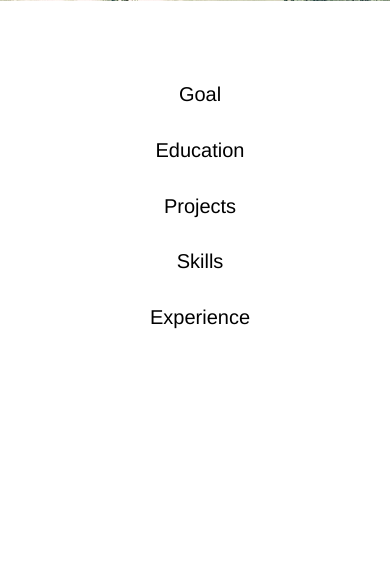
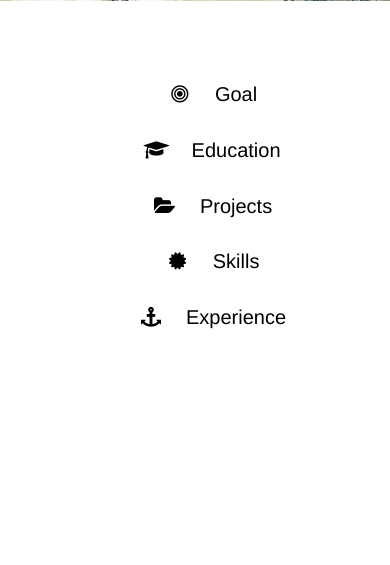
Before and after one commit to bluwaterdogz/web_des_resume, a PHP site: page / in a window 390 px wide; the page is wider, and only the part inside the window is pictured. Shown: the part 399-964 px from the top of that part. Run offline with PHP 8.4, Linux system fonts and the light colour scheme; some libraries are stand-ins or nearby versions.

Commit message:
Google Analytics and Navbar to Directive

```diff
--- a/css/main.css
+++ b/css/main.css
@@ -144,6 +144,12 @@ nav li:hover:after
 }
 nav img{
   margin-left:10%;
+}
+.navbar-link i{
+  width:16%;
+  margin-left: 2%;
+  text-align: center;
+
 }
 header
 {
--- a/index.html
+++ b/index.html
@@ -20,27 +23,30 @@
 	<link rel="stylesheet" href="css/hover.css">
 	<link rel="stylesheet" href="css/animate.css">
 
-		<link rel='shortcut icon' href='imgs/boozeico.png' type='image/x-icon'/ >
+	<link rel='shortcut icon' href='imgs/boozeico.png' type='image/x-icon' />
 	<link rel="stylesheet" href="css/main.css">
+	<!-- google analyitics -->
+	<script>
+		(function(i, s, o, g, r, a, m) {
+			i['GoogleAnalyticsObject'] = r;
+			i[r] = i[r] || function() {
+				(i[r].q = i[r].q || []).push(arguments)
+			}, i[r].l = 1 * new Date();
+			a = s.createElement(o),
+				m = s.getElementsByTagName(o)[0];
+			a.async = 1;
+			a.src = g;
+			m.parentNode.insertBefore(a, m)
+		})(window, document, 'script', '//www.google-analytics.com/analytics.js', 'ga');
 
+		ga('create', 'UA-71635535-1', 'auto');
+		ga('send', 'pageview');
+	</script>
 </head>
 
 <body ng-app="ResumeApp">
 
-		<div class="navCont">
-			<a href="" class="nav-link"><i class="fa fa-bars"></i></a>
-			<nav>
-				<img src="imgs/boozeico.png" alt="">
-				<ul>
-
-					<li class="hvr-sweep-to-right"><a href="#statement" class="navbar-link">Goal</a></li>
-					<li class = "hvr-sweep-to-right"><a href="#education" class="navbar-link">Education</a></li>
-					<li class = "hvr-sweep-to-right"><a href="#projects" class="navbar-link">Projects</a></li>
-					<li class = "hvr-sweep-to-right"><a href="#skills" class="navbar-link">Skills</a></li>
-					<li class = "hvr-sweep-to-right"><a href="#experience" class="navbar-link">Experience</a></li>
-				</ul>
-			</nav>
-		</div>
+	<nav-bar></nav-bar>
 
 	<div class="divider1 divider">
 		<h1>Brian Velasquez</h1>
@@ -49,13 +55,52 @@
 		</div>
 	</div>
 
+
+
 	<div id="statement" class="content">
 		<h2>My Web Design Experience</h2>
-			<hr width="80%" >
-			<p class="firstInfo">My name is Brian Velasquez and I am a junior frount end developer. I currently intern at a web design studio, and have taken several Web Design and Web Development classes both at cabrillo and online. These include classes in PHP, Web2py, Javascript (including several associated libraries and frameworks), HTML5/CSS3 and Java. This resume site was built using a combination of AngularJS, Jquery and Bootstrap along with HTML5/CSS3.</p>
+		<hr width="80%">
+		<p class="firstInfo">My name is Brian Velasquez and I am a junior frount end developer. I currently intern at a web design studio, and have taken several Web Design and Web Development classes both at cabrillo and online. These include classes in PHP, Web2py, Javascript
+			(including several associated libraries and frameworks), HTML5/CSS3 and Java. This resume site was built using a combination of AngularJS, Jquery and Bootstrap along with HTML5/CSS3.</p>
 	</div>
 	<div class="divider divider2">
 	</div>
+	<div id="projects" class="content">
+		<h2>Projects</h2>
+		<hr width="80%">
+		<div class="projects col-md-8">
+			<ul>
+				<li><a href="http://webhawks.org/~dm61brvela4329/James/index.php" data-pic="imgs/james2.jpg">James Sauter Portfolio</a></li>
+				<li><a href="https://bluwaterdogz.pythonanywhere.com/Boards/default/index" data-pic="imgs/boards.jpg">Boards Web2py App</a></li>
+				<li><a href="http://bluwaterdogz.github.io/DanWebsitePortfolio/" data-pic="imgs/dansite.jpg">Daniel V Portfolio</a></li>
+				<li><a href="http://resolutionsbv.meteor.com/" data-pic="imgs/resolutions.png">Meteorjs Resolutions App<a href="https://github.com/bluwaterdogz/MeteorResolutions" data-pic="imgs/resolutions.png"><i class="fa fa-github"></i></a></a>
+				</li>
+				<!-- <li><a href="http://resolutionsbv.meteor.com/" data-pic="imgs/resolutions.png">Meteorjs Resolutions App<a href="https://github.com/bluwaterdogz/angularTodo" data-pic="imgs/resolutions.png"><i class="fa fa-github"></i></a></a></li> -->
+				<li><a href="https://github.com/bluwaterdogz/CraigslistTrawlerApp" data-pic="imgs/craigslisttrawler.jpg">Craigslist Trawler</a></li>
+				<li><a href="https://github.com/bluwaterdogz/PHPLoginDemo" data-pic="imgs/php-project.jpg">Movie rating App<a href="https://github.com/bluwaterdogz/MeteorResolutions" data-pic="imgs/resolutions.png"><i class="fa fa-github"></i></a></a>
+				</li>
+				<!-- <li><a href="test.html" data-pic="imgs/banjopig.jpg">Banjo Pig</a></li>
+					<li><a href="" data-pic="imgs/littlereaper.jpg">Little Reaper</a></li> -->
+			</ul>
+		</div>
+		<div class="viewer col-md-4">
+			<img src="imgs/james2.jpg" class="transparent img-over">
+			<img src="imgs/boards.jpg" class="transparent img-over">
+			<img src="imgs/dansite.jpg" class="transparent img-over">
+			<img src="imgs/resolutions.png" class="transparent img-over">
+			<img src="imgs/craigslisttrawler.jpg" class="transparent img-over">
+			<img src="imgs/php-project.jpg" class="transparent img-over">
+			<!-- <img src="imgs/banjopig.jpg" class="transparent img-over" >
+					<img src="imgs/littlereaper.jpg" class="transparent img-over" > -->
+
+			<div class="img-over"></div>
+		</div>
+		<p style="clear:both;">Hover over links for pictures of each project or click to visit the github repo or project site.</p>
+	</div>
+
+	<div class="divider divider3">
+	</div>
+
 	<div id="education" class="content fluid-container" ng-controller="ExperienceCtrl as exps">
 		<h2>On Campus Classes</h2>
 		<h3>Click for more info</h3>
--- /dev/null
+++ b/js/directives/navBar.html
@@ -0,0 +1,13 @@
+<div class="navCont">
+  <a href="" class="nav-link"><i class="fa fa-bars"></i></a>
+  <nav>
+    <img src="imgs/boozeico.png" alt="">
+    <ul>
+      <li class="hvr-sweep-to-right"><a href="#statement" class="navbar-link"><i class="fa fa-bullseye"></i> Goal</a></li>
+      <li class = "hvr-sweep-to-right"><a href="#education" class="navbar-link"><i class="fa fa-graduation-cap"></i> Education</a></li>
+      <li class = "hvr-sweep-to-right"><a href="#projects" class="navbar-link"><i class="fa fa-folder-open"></i> Projects</a></li>
+      <li class = "hvr-sweep-to-right"><a href="#skills" class="navbar-link"><i class="fa fa-certificate"></i> Skills</a></li>
+      <li class = "hvr-sweep-to-right"><a href="#experience" class="navbar-link"><i class="fa fa-anchor"></i> Experience</a></li>
+    </ul>
+  </nav>
+</div>
--- /dev/null
+++ b/js/directives/navBar.js
@@ -0,0 +1,6 @@
+app.directive('navBar', function(){
+  return {
+    restrict:"E",
+    templateUrl: 'js/directives/navBar.html'
+  };
+});
--- a/js/directives/skillsInfo.js
+++ b/js/directives/skillsInfo.js
@@ -11,7 +11,7 @@ app.directive('skillsInfo', function() {
 
       scope.addLike = function(){
         scope.likes++;
-    }
+      };
 
     }
 
--- a/js/homepage_effects.js
+++ b/js/homepage_effects.js
@@ -1,4 +1,4 @@
-$(document).ready(function($) {
+ $(document).ready(function($) {
 	$(' header, h1 , .titleheadlinebox').hide();
 
 	$('h1').fadeIn(1000, function(){
```
Also changed, not shown: other parts of index.html (+22 -53 lines), js/directives/experienceInfo.html (+3 -7 lines), js/directives/skillsInfo.html (line endings or trailing spaces). Lines whose indentation alone changed are shown as unchanged.
